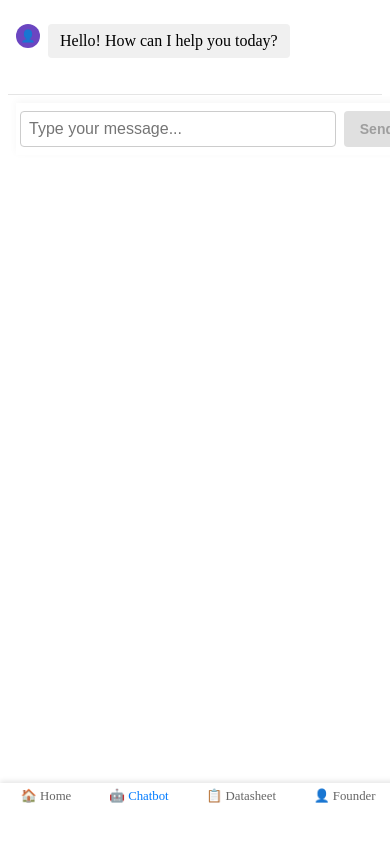
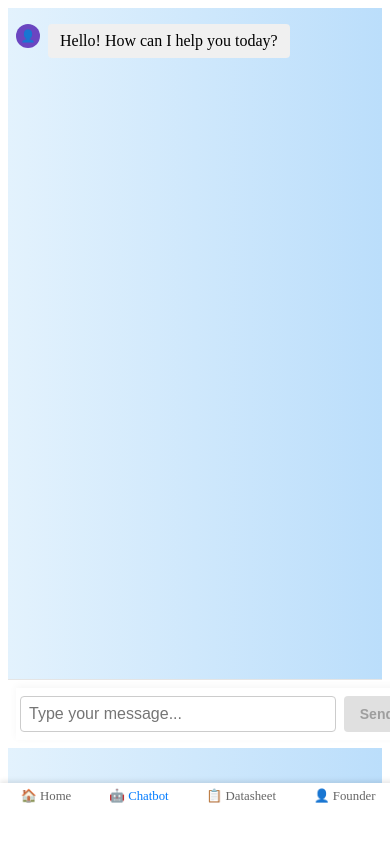
Before and after one commit to rajeshraz/SRI-LAB, a React (Vite) app in the folder frontend/Laboratory/: page /user/chatbot in a window 390 px wide. Shown: the top 842 px of the page. Built offline with nearby package versions, Linux system fonts and the light colour scheme.

Commit message:
last Fix chat screen layout and bottom navbar alignment for mobile

```diff
--- a/frontend/Laboratory/src/components/User/Chatbot.jsx
+++ b/frontend/Laboratory/src/components/User/Chatbot.jsx
@@ -61,9 +61,9 @@ const Chatbot = () => {
   };
 
   return (
-    <div className='chatbotcss' style={{ display: 'flex', flexDirection: 'column', background: 'white', flex: 1, minHeight: 0 }}>
+    <div className='chatbotcss'>
       {/* Messages Container */}
-      <div style={{ flex: 1, overflowY: 'auto', padding: '16px 8px' }}>
+      <div className='messages-area'>
         {messages.map((msg, idx) => (
           <div key={idx} style={{
             display: 'flex',
@@ -152,11 +152,7 @@ const Chatbot = () => {
       </div>
 
       {/* Input Container */}
-      <div style={{
-        borderTop: '1px solid #e5e5e5',
-        padding: '8px',
-        backgroundColor: 'white'
-      }}>
+      <div className='input-area'>
         <form onSubmit={handleSend} style={{ display: 'flex', gap: '8px' }}>
           <input
             type="text"
--- a/frontend/Laboratory/src/components/User/stylings/chatbot.css
+++ b/frontend/Laboratory/src/components/User/stylings/chatbot.css
@@ -49,3 +49,23 @@
     padding: 8px 4px;
   }
 }
+
+.chatbotcss {
+  display: flex;
+  flex-direction: column;
+  height: calc(100vh - 56px); /* 56px is the BottomNavbar height, adjust if needed */
+  background: linear-gradient(to right, #e3f2fd, #bbdefb);
+  box-sizing: border-box;
+}
+
+.messages-area {
+  flex: 1 1 auto;
+  overflow-y: auto;
+  padding: 16px 8px;
+}
+
+.input-area {
+  border-top: 1px solid #e5e5e5;
+  padding: 8px;
+  background: white;
+}
```
